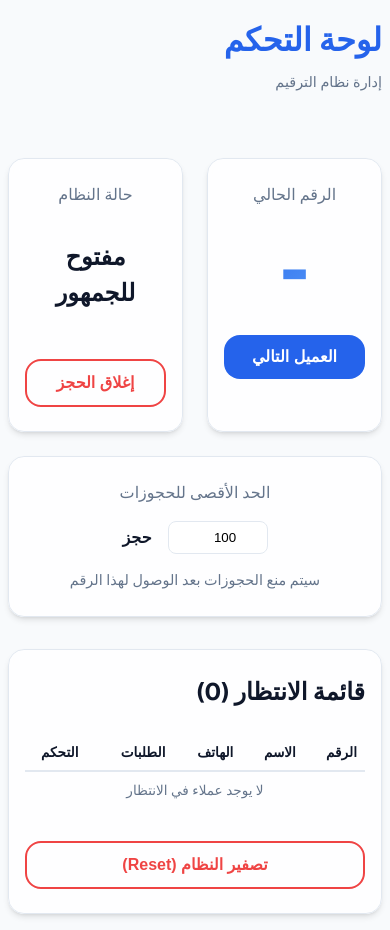
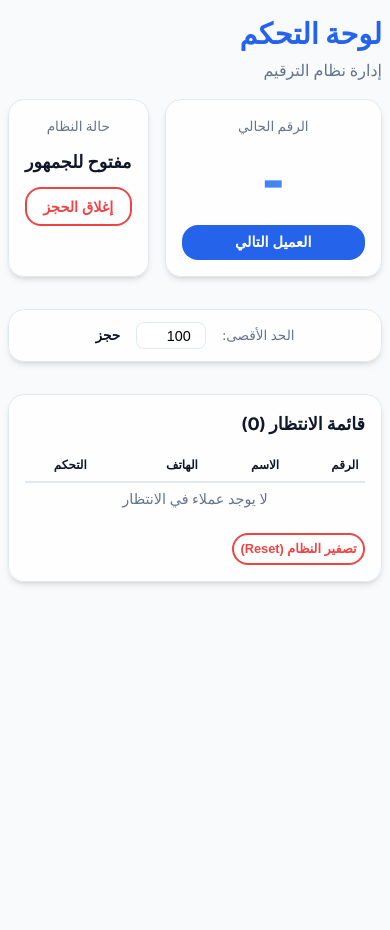
Before and after one commit to abdulmajeedalbarhi/Numbering_system, a Next.js app: page /kalbarhi in a window 390 px wide. After the commit the page ends 844 px from the top, so only its background shows below. Built offline with nearby package versions, Linux system fonts and the light colour scheme.

Commit message:
style: optimize mobile layout for compact fit

```diff
--- a/src/app/globals.css
+++ b/src/app/globals.css
@@ -284,43 +284,57 @@ main {
 /* Mobile Responsiveness */
 @media (max-width: 480px) {
   main {
-    padding: 1rem 0.5rem;
+    padding: 0.75rem 0.5rem;
   }
 
   .title {
-    font-size: 1.8rem;
+    font-size: 1.5rem;
+    margin-bottom: 0.25rem;
   }
 
   .subtitle {
-    font-size: 0.9rem;
+    font-size: 0.85rem;
+    margin-bottom: 1rem;
   }
 
   .card {
-    padding: 1.5rem 1rem;
+    padding: 1rem;
     border-radius: 1rem;
+    margin-bottom: 1rem;
   }
 
   .number-display {
-    font-size: 4.5rem;
-    margin: 1.5rem 0;
+    font-size: 3.5rem;
+    margin: 1rem 0;
+  }
+
+  .status-badge {
+    padding: 0.25rem 0.75rem;
+    font-size: 0.8rem;
+    margin-bottom: 0.5rem;
   }
 
   .btn {
-    padding: 0.8rem;
-    font-size: 1rem;
+    padding: 0.75rem;
+    font-size: 0.95rem;
   }
 
   .modal {
-    padding: 1.5rem 1rem;
+    padding: 1.25rem;
     max-width: 95%;
   }
 
   table {
-    font-size: 0.85rem;
+    font-size: 0.75rem;
   }
 
   th, td {
-    padding: 0.5rem !important;
+    padding: 0.4rem !important;
+  }
+
+  .admin-grid {
+    grid-template-columns: 1fr !important;
+    gap: 1rem !important;
   }
 }
 
--- a/src/app/kalbarhi/page.tsx
+++ b/src/app/kalbarhi/page.tsx
@@ -46,85 +46,88 @@ export default function Admin() {
 
   return (
     <main style={{ maxWidth: '800px' }}>
-      <header style={{ display: 'flex', justifyContent: 'space-between', alignItems: 'center', marginBottom: '2rem' }}>
+      <header style={{ display: 'flex', justifyContent: 'space-between', alignItems: 'center', marginBottom: '1rem' }}>
         <div>
-          <h1 className="title" style={{ fontSize: '2rem' }}>لوحة التحكم</h1>
-          <p className="subtitle">إدارة نظام الترقيم</p>
+          <h1 className="title" style={{ fontSize: '1.8rem' }}>لوحة التحكم</h1>
+          <p className="subtitle" style={{ marginBottom: '0', fontSize: '1rem' }}>إدارة نظام الترقيم</p>
         </div>
       </header>
 
-      <div style={{ display: 'grid', gridTemplateColumns: '1fr 1fr', gap: '1.5rem', marginBottom: '2rem' }}>
-        <section className="card">
-          <p style={{ color: 'var(--text-muted)' }}>الرقم الحالي</p>
-          <div className="number-display" style={{ fontSize: '4rem', margin: '1rem 0' }}>
+      <div className="admin-grid" style={{ display: 'grid', gridTemplateColumns: '1fr 1fr', gap: '1rem', marginBottom: '1rem' }}>
+        <section className="card" style={{ padding: '1rem' }}>
+          <p style={{ color: 'var(--text-muted)', fontSize: '0.85rem' }}>الرقم الحالي</p>
+          <div className="number-display" style={{ fontSize: '3rem', margin: '0.5rem 0' }}>
             {state.currentNumber || '-'}
           </div>
-          <button className="btn btn-primary" onClick={() => adminAction('next')}>
+          <button className="btn btn-primary" onClick={() => adminAction('next')} style={{ padding: '0.6rem', fontSize: '0.9rem' }}>
             العميل التالي
           </button>
         </section>
 
-        <section className="card">
-          <p style={{ color: 'var(--text-muted)' }}>حالة النظام</p>
-          <div style={{ fontSize: '1.5rem', fontWeight: 700, margin: '2rem 0' }}>
+        <section className="card" style={{ padding: '1rem' }}>
+          <p style={{ color: 'var(--text-muted)', fontSize: '0.85rem' }}>حالة النظام</p>
+          <div style={{ fontSize: '1.1rem', fontWeight: 700, margin: '0.75rem 0' }}>
             {state.isOpen ? 'مفتوح للجمهور' : 'مغلق حالياً'}
           </div>
           <button
             className={`btn ${state.isOpen ? 'btn-outline' : 'btn-primary'}`}
-            style={{ borderColor: state.isOpen ? 'var(--danger)' : '', color: state.isOpen ? 'var(--danger)' : '' }}
+            style={{
+              borderColor: state.isOpen ? 'var(--danger)' : '',
+              color: state.isOpen ? 'var(--danger)' : '',
+              padding: '0.6rem',
+              fontSize: '0.9rem',
+              marginTop: '0'
+            }}
             onClick={() => adminAction('toggle')}
           >
             {state.isOpen ? 'إغلاق الحجز' : 'فتح الحجز'}
           </button>
         </section>
 
-        <section className="card" style={{ gridColumn: 'span 2' }}>
-          <p style={{ color: 'var(--text-muted)' }}>الحد الأقصى للحجوزات</p>
-          <div style={{ display: 'flex', gap: '1rem', alignItems: 'center', justifyContent: 'center', margin: '1rem 0' }}>
+        <section className="card" style={{ gridColumn: 'span 2', padding: '0.75rem' }}>
+          <div style={{ display: 'flex', gap: '1rem', alignItems: 'center', justifyContent: 'center' }}>
+            <span style={{ color: 'var(--text-muted)', fontSize: '0.85rem' }}>الحد الأقصى:</span>
             <input
               type="number"
               value={state.maxBookings}
               onChange={(e) => adminAction('setLimit', { limit: e.target.value })}
-              style={{ width: '100px', textAlign: 'center', padding: '0.5rem', borderRadius: '0.5rem', border: '1px solid var(--border)' }}
+              style={{ width: '70px', textAlign: 'center', padding: '0.3rem', borderRadius: '0.5rem', border: '1px solid var(--border)', fontSize: '0.9rem' }}
             />
-            <span style={{ fontWeight: 600 }}>حجز</span>
+            <span style={{ fontWeight: 600, fontSize: '0.85rem' }}>حجز</span>
           </div>
-          <p style={{ fontSize: '0.9rem', color: 'var(--text-muted)' }}>سيتم منع الحجوزات بعد الوصول لهذا الرقم</p>
         </section>
       </div>
 
-      <section className="card" style={{ textAlign: 'right' }}>
-        <h2 style={{ marginBottom: '1.5rem' }}>قائمة الانتظار ({state.bookings.filter((b: any) => b.id > state.currentNumber).length})</h2>
+      <section className="card" style={{ textAlign: 'right', padding: '1rem' }}>
+        <h2 style={{ marginBottom: '0.75rem', fontSize: '1.1rem' }}>قائمة الانتظار ({state.bookings.filter((b: any) => b.id > state.currentNumber).length})</h2>
         <div style={{ overflowX: 'auto' }}>
           <table style={{ width: '100%', borderCollapse: 'collapse' }}>
             <thead>
               <tr style={{ borderBottom: '2px solid var(--border)' }}>
-                <th style={{ padding: '1rem', textAlign: 'right' }}>الرقم</th>
-                <th style={{ padding: '1rem', textAlign: 'right' }}>الاسم</th>
-                <th style={{ padding: '1rem', textAlign: 'right' }}>الهاتف</th>
-                <th style={{ padding: '1rem', textAlign: 'right' }}>الطلبات</th>
-                <th style={{ padding: '1rem', textAlign: 'center' }}>التحكم</th>
+                <th style={{ padding: '0.5rem', textAlign: 'right' }}>الرقم</th>
+                <th style={{ padding: '0.5rem', textAlign: 'right' }}>الاسم</th>
+                <th style={{ padding: '0.5rem', textAlign: 'right' }}>الهاتف</th>
+                <th style={{ padding: '0.5rem', textAlign: 'center' }}>التحكم</th>
               </tr>
             </thead>
             <tbody>
               {state.bookings.filter((b: any) => b.id > state.currentNumber).map((booking: any) => (
                 <tr key={booking.id} style={{ borderBottom: '1px solid var(--border)' }}>
-                  <td style={{ padding: '1rem', fontWeight: 800 }}>{booking.id}</td>
-                  <td style={{ padding: '1rem' }}>{booking.name}</td>
-                  <td style={{ padding: '1rem' }}>{booking.phone}</td>
-                  <td style={{ padding: '1rem' }}>{booking.orders}</td>
-                  <td style={{ padding: '1rem', textAlign: 'center' }}>
-                    <div style={{ display: 'flex', gap: '0.5rem', justifyContent: 'center' }}>
+                  <td style={{ padding: '0.5rem', fontWeight: 800 }}>{booking.id}</td>
+                  <td style={{ padding: '0.5rem' }}>{booking.name}</td>
+                  <td style={{ padding: '0.5rem' }}>{booking.phone}</td>
+                  <td style={{ padding: '0.5rem', textAlign: 'center' }}>
+                    <div style={{ display: 'flex', gap: '0.3rem', justifyContent: 'center' }}>
                       <button
                         className="btn btn-outline"
-                        style={{ width: 'auto', padding: '0.25rem 0.75rem', fontSize: '0.8rem' }}
+                        style={{ width: 'auto', padding: '0.15rem 0.4rem', fontSize: '0.7rem', marginTop: 0 }}
                         onClick={() => setEditBooking(booking)}
                       >
                         تعديل
                       </button>
                       <button
                         className="btn btn-outline"
-                        style={{ width: 'auto', padding: '0.25rem 0.75rem', fontSize: '0.8rem', color: 'var(--danger)', borderColor: 'var(--danger)' }}
+                        style={{ width: 'auto', padding: '0.15rem 0.4rem', fontSize: '0.7rem', color: 'var(--danger)', borderColor: 'var(--danger)', marginTop: 0 }}
                         onClick={() => {
                           if (confirm('هل أنت متأكد من حذف هذا الحجز؟')) {
                             adminAction('delete', { id: booking.id });
@@ -139,7 +142,7 @@ export default function Admin() {
               ))}
               {state.bookings.filter((b: any) => b.id > state.currentNumber).length === 0 && (
                 <tr>
-                  <td colSpan={5} style={{ padding: '2rem', textAlign: 'center', color: 'var(--text-muted)' }}>
+                  <td colSpan={4} style={{ padding: '1rem', textAlign: 'center', color: 'var(--text-muted)', fontSize: '0.9rem' }}>
                     لا يوجد عملاء في الانتظار
                   </td>
                 </tr>
@@ -150,7 +153,7 @@ export default function Admin() {
 
         <button
           className="btn btn-outline"
-          style={{ marginTop: '2rem', color: 'var(--danger)', borderColor: 'var(--danger)' }}
+          style={{ marginTop: '1rem', color: 'var(--danger)', borderColor: 'var(--danger)', padding: '0.4rem', fontSize: '0.8rem', width: 'auto' }}
           onClick={() => {
             if (confirm('هل أنت متأكد من تصفير النظام؟ سيتم حذف جميع البيانات.')) {
               adminAction('reset');
@@ -164,34 +167,37 @@ export default function Admin() {
       {editBooking && (
         <div className="modal-overlay">
           <div className="modal">
-            <h2 style={{ marginBottom: '1.5rem', color: 'var(--primary)' }}>تعديل بيانات الحجز رقم {editBooking.id}</h2>
-            <div className="form-group">
-              <label>الاسم</label>
+            <h2 style={{ marginBottom: '1rem', color: 'var(--primary)', fontSize: '1.2rem' }}>تعديل بيانات الحجز رقم {editBooking.id}</h2>
+            <div className="form-group" style={{ marginBottom: '0.75rem' }}>
+              <label style={{ fontSize: '0.9rem' }}>الاسم</label>
               <input
                 type="text"
                 value={editBooking.name}
                 onChange={e => setEditBooking({...editBooking, name: e.target.value})}
+                style={{ padding: '0.5rem' }}
               />
             </div>
-            <div className="form-group">
-              <label>رقم الهاتف</label>
+            <div className="form-group" style={{ marginBottom: '0.75rem' }}>
+              <label style={{ fontSize: '0.9rem' }}>رقم الهاتف</label>
               <input
                 type="text"
                 value={editBooking.phone}
                 onChange={e => setEditBooking({...editBooking, phone: e.target.value})}
+                style={{ padding: '0.5rem' }}
               />
             </div>
-            <div className="form-group">
-              <label>عدد الطلبات</label>
+            <div className="form-group" style={{ marginBottom: '1rem' }}>
+              <label style={{ fontSize: '0.9rem' }}>عدد الطلبات</label>
               <input
                 type="number"
                 value={editBooking.orders}
                 onChange={e => setEditBooking({...editBooking, orders: parseInt(e.target.value) || 1})}
+                style={{ padding: '0.5rem' }}
               />
             </div>
-            <div style={{ display: 'flex', gap: '1rem', marginTop: '1rem' }}>
-              <button className="btn btn-primary" onClick={() => adminAction('edit', editBooking)}>حفظ التعديلات</button>
-              <button className="btn btn-outline" onClick={() => setEditBooking(null)}>إلغاء</button>
+            <div style={{ display: 'flex', gap: '0.5rem' }}>
+              <button className="btn btn-primary" style={{ padding: '0.5rem', fontSize: '0.9rem' }} onClick={() => adminAction('edit', editBooking)}>حفظ</button>
+              <button className="btn btn-outline" style={{ padding: '0.5rem', fontSize: '0.9rem', marginTop: 0 }} onClick={() => setEditBooking(null)}>إلغاء</button>
             </div>
           </div>
         </div>
```
Also changed, not shown: src/app/page.tsx (+54 -55 lines).
